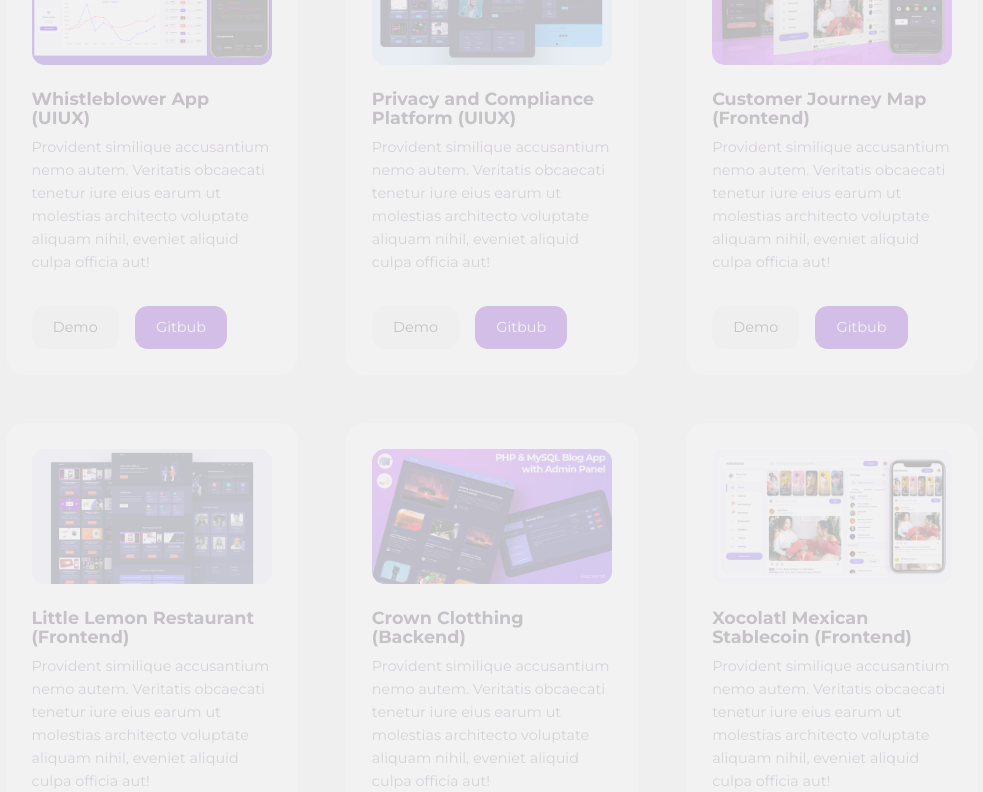
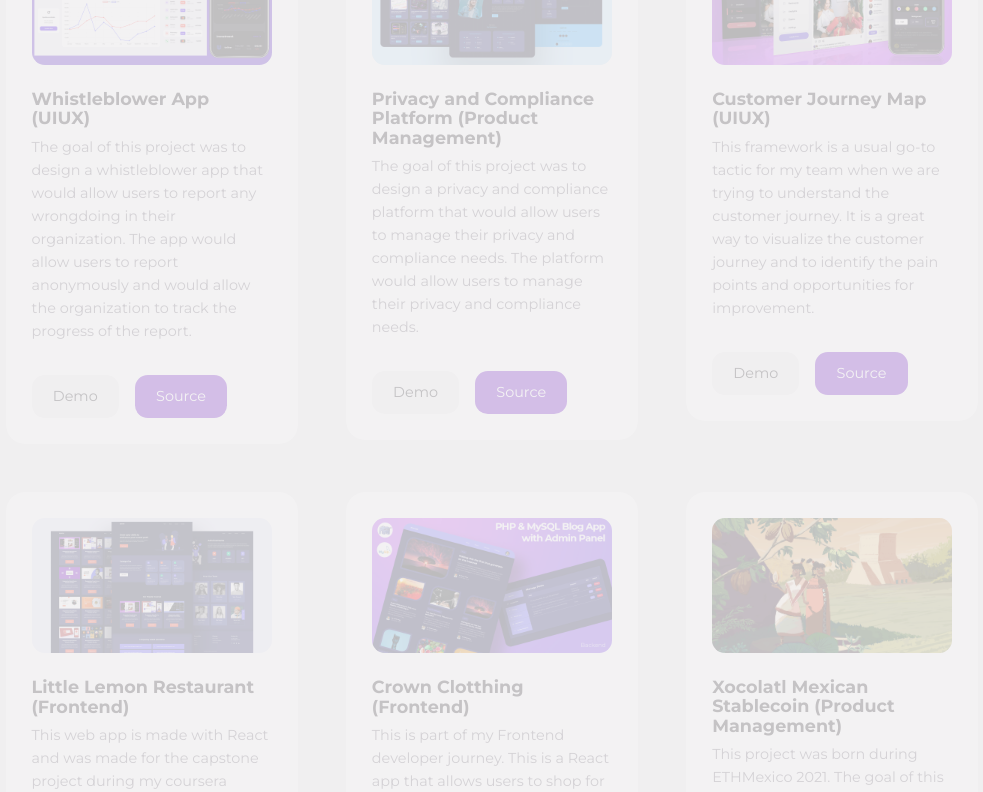
Before and after one commit to iafhurtado/portfolio, a React (Create React App) app: page / in a window 1280 px wide. Shown: the part 3820-4612 px from the top of the page, without its empty margins (148-1131 px from the left). Built offline with nearby package versions, Linux system fonts and the light colour scheme.

Commit message:
almost done with projects

```diff
--- a/src/sections/portfolio/Project.jsx
+++ b/src/sections/portfolio/Project.jsx
@@ -11,7 +11,7 @@ const Project = ({project}) => {
         <p>{project.desc}</p>
         <div className="portfolio__project-cta">
             <a href={project.demo} className="btn sm" target="_blank" rel="noopener noreferrer">Demo</a>
-            <a href={project.github} className="btn sm primary" target="_blank" rel="noopner noreferrer">Gitbub</a>
+            <a href={project.github} className="btn sm primary" target="_blank" rel="noopner noreferrer">Source</a>
         </div>
     </Card>
   )
--- a/src/sections/portfolio/data.js
+++ b/src/sections/portfolio/data.js
@@ -6,7 +6,7 @@ import Image5 from '../../assets/project5.jpg'
 import Image6 from '../../assets/project6.jpg'
 import Image7 from '../../assets/project7.jpg'
 import Image8 from '../../assets/project8.jpg'
-import Image9 from '../../assets/project9.jpg'
+import Image9 from '../../assets/project9.png'
 
 const data = [
     {
@@ -15,51 +15,51 @@ const data = [
         image: Image1,
         title: "Web & Mobile Application (UIUX)",
         desc: "The solution was to create a web app using React and a mobile app using Iconic which are both light-weight open-source software frameworks that allowed us to quickly deploy components that are easy to use and can be stacked together easily as the application grows in size.",
-        demo: 'http://egatortutorials.com',
-        github: 'https://github.com/egattor'
+        demo: 'https://www.figma.com/proto/BhN4t76z2EBzIj3wzV5Uhd/PMS-Tickettool?page-id=0%3A1&node-id=31%3A104&viewport=405%2C131%2C0.03&scaling=contain',
+        github: 'https://www.figma.com/file/BhN4t76z2EBzIj3wzV5Uhd/PMS-Tickettool?t=dOCla21egILpWCb0-1'
     },
     {
         id: 2,
-        category: 'frontend',
+        category: 'product management',
         image: Image2,
-        title: "DeFi Portfolio Tracker (Frontend)",
+        title: "DeFi Portfolio Tracker (Product Management)",
         desc: "The task was to build a DeFi Portfolio Tracker a.k.a. an application to track an EVM wallet similar to what Zapper and Zerion do today but with more granular and specific data insights. The project was to perform Discovery for this application before building it.",
-        demo: 'http://egatortutorials.com',
-        github: 'https://github.com/egattor'
+        demo: 'https://www.figma.com/proto/mfIrvQBy4ni3RadCfR9MCU/DeFi-Portfolio-Tracker?page-id=0%3A1&node-id=195%3A84&viewport=751%2C485%2C0.11&scaling=min-zoom',
+        github: 'https://www.figma.com/file/mfIrvQBy4ni3RadCfR9MCU/DeFi-Portfolio-Tracker?node-id=708%3A9717&t=SSxJsPrfAkziF54T-1'
     },
     {
         id: 3,
-        category: 'frontend',
+        category: 'product management',
         image: Image3,
-        title: "Fulfillment Integration App (Frontend)",
+        title: "Fulfillment Integration App (Product Management)",
         desc: "The goal of this project was to draft a 5-10 page PRD for an e-commerce fulfillment integration in the Shopify appstore. In the first phase of this project, I was asked with benchmarking other apps in this space and then document how this application's features and functionality would look like.",
-        demo: 'http://egatortutorials.com',
-        github: 'https://github.com/egattor'
+        demo: 'https://www.figma.com/proto/5Ht4EtQC2wHsN2gBPBXBHy/Fulfillment-Integration-App?page-id=0%3A1&node-id=901%3A2&viewport=817%2C429%2C0.3&scaling=min-zoom',
+        github: 'https://www.figma.com/file/5Ht4EtQC2wHsN2gBPBXBHy/Fulfillment-Integration-App?node-id=901%3A2&t=mDzdGJdCLs9IhmSz-1'
     },
     {
         id: 4,
         category: 'uiux',
         image: Image4,
         title: "Whistleblower App (UIUX)",
-        desc: "Provident similique accusantium nemo autem. Veritatis obcaecati tenetur iure eius earum ut molestias architecto voluptate aliquam nihil, eveniet aliquid culpa officia aut!",
-        demo: 'http://egatortutorials.com',
-        github: 'https://github.com/egattor'
+        desc: "The goal of this project was to design a whistleblower app that would allow users to report any wrongdoing in their organization. The app would allow users to report anonymously and would allow the organization to track the progress of the report.",
+        demo: 'https://www.figma.com/proto/5jqZRHGnLA4mvxWIi49y6f/Whistleblower-App?page-id=0%3A1&node-id=148%3A167&viewport=1176%2C424%2C0.1&scaling=min-zoom',
+        github: 'https://www.figma.com/file/5jqZRHGnLA4mvxWIi49y6f/Whistleblower-App?node-id=148%3A167&t=ZdzJtfFZFu0ysLhg-1'
     },
     {
         id: 5,
-        category: 'uiux',
+        category: 'product management',
         image: Image5,
-        title: "Privacy and Compliance Platform (UIUX)",
-        desc: "Provident similique accusantium nemo autem. Veritatis obcaecati tenetur iure eius earum ut molestias architecto voluptate aliquam nihil, eveniet aliquid culpa officia aut! ",
-        demo: 'http://egatortutorials.com',
-        github: 'https://github.com/egattor'
+        title: "Privacy and Compliance Platform (Product Management)",
+        desc: "The goal of this project was to design a privacy and compliance platform that would allow users to manage their privacy and compliance needs. The platform would allow users to manage their privacy and compliance needs. ",
+        demo: 'https://www.figma.com/proto/9cLmfKL5LTwAWIbK9GJn1n/Privacy24?page-id=553%3A0&node-id=553%3A582&viewport=1405%2C2191%2C0.49&scaling=min-zoom',
+        github: 'https://www.figma.com/file/9cLmfKL5LTwAWIbK9GJn1n/Privacy24?node-id=553%3A582&t=JGzM7RTQ9f1keMEP-1'
     },
     {
         id: 6,
-        category: 'frontend',
+        category: 'uiux',
         image: Image6,
-        title: "Customer Journey Map (Frontend)",
-        desc: "Provident similique accusantium nemo autem. Veritatis obcaecati tenetur iure eius earum ut molestias architecto voluptate aliquam nihil, eveniet aliquid culpa officia aut!",
+        title: "Customer Journey Map (UIUX)",
+        desc: "This framework is a usual go-to tactic for my team when we are trying to understand the customer journey. It is a great way to visualize the customer journey and to identify the pain points and opportunities for improvement.",
         demo: 'http://egatortutorials.com',
         github: 'https://github.com/egattor'
     },
@@ -68,27 +68,27 @@ const data = [
         category: 'frontend',
         image: Image7,
         title: "Little Lemon Restaurant (Frontend)",
-        desc: "Provident similique accusantium nemo autem. Veritatis obcaecati tenetur iure eius earum ut molestias architecto voluptate aliquam nihil, eveniet aliquid culpa officia aut!",
-        demo: 'http://egatortutorials.com',
-        github: 'https://github.com/egattor'
+        desc: "This web app is made with React and was made for the capstone project during my coursera studies to become a Frontend developer. The app is a restaurant website that allows users to book a table and order food.",
+        demo: '-',
+        github: 'https://github.com/iafhurtado/little-lemon'
     },
     {
         id: 8,
-        category: 'backend',
+        category: 'frontend',
         image: Image8,
-        title: "Crown Clotthing (Backend)",
-        desc: "Provident similique accusantium nemo autem. Veritatis obcaecati tenetur iure eius earum ut molestias architecto voluptate aliquam nihil, eveniet aliquid culpa officia aut!",
-        demo: 'http://egatortutorials.com',
-        github: 'https://github.com/egattor'
+        title: "Crown Clotthing (Frontend)",
+        desc: "This is part of my Frontend developer journey. This is a React app that allows users to shop for clothes. The app is connected to a backend server that allows users to sign up, sign in, add items to their cart, and checkout. It uses Redux and hooks to manage the state of the app.",
+        demo: '-',
+        github: 'https://github.com/iafhurtado/crwn-clothing-v2-lesson-10'
     },
     {
         id: 9,
-        category: 'frontend',
+        category: 'product management',
         image: Image9,
-        title: "Xocolatl Mexican Stablecoin (Frontend)",
-        desc: "Provident similique accusantium nemo autem. Veritatis obcaecati tenetur iure eius earum ut molestias architecto voluptate aliquam nihil, eveniet aliquid culpa officia aut!",
-        demo: 'http://egatortutorials.com',
-        github: 'https://github.com/egattor'
+        title: "Xocolatl Mexican Stablecoin (Product Management)",
+        desc: "This project was born during ETHMexico 2021. The goal of this project was to create a mexican stablecoin that would be backed by (Wrapped) Ether. The project was built with Svelte and uses the Metamask wallet to connect to the blockchain.",
+        demo: 'https://xocolatl.finance/',
+        github: 'https://github.com/La-DAO'
     }
 ]
 
```
Also changed, not shown: src/assets/project9.jpg (deleted), src/assets/project9.png (added).
